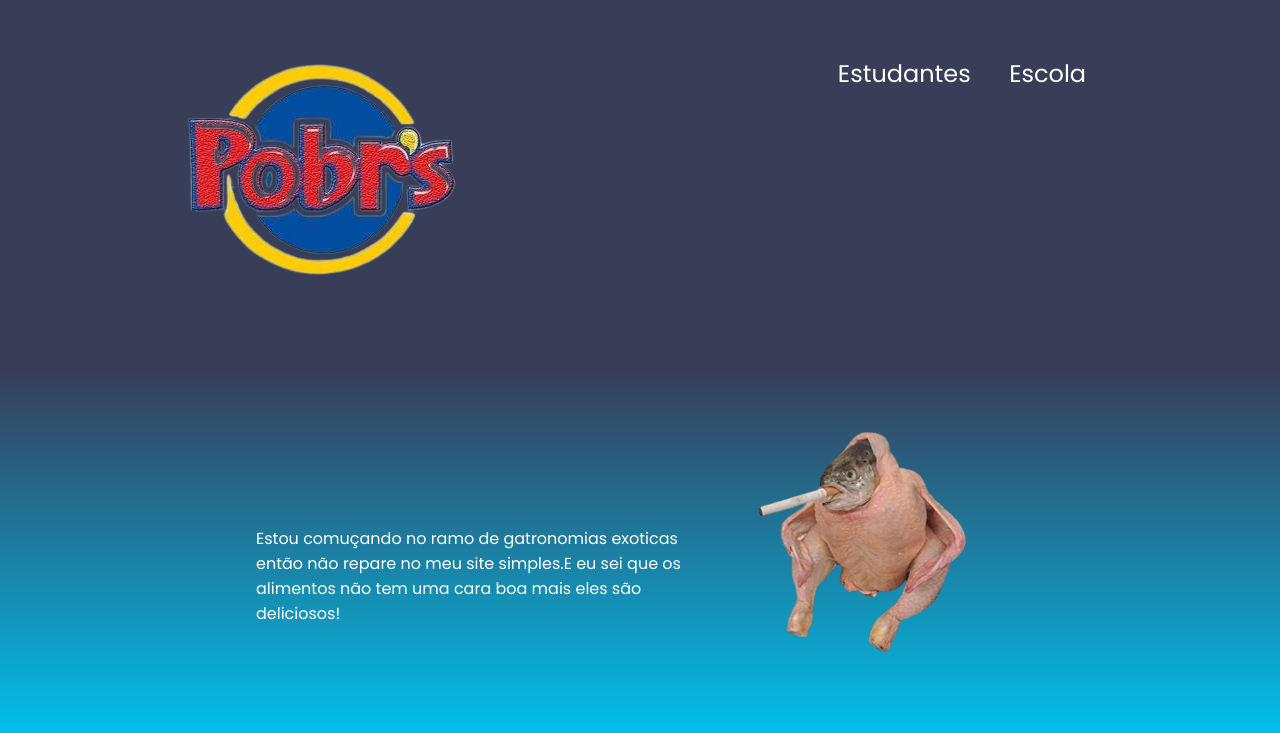
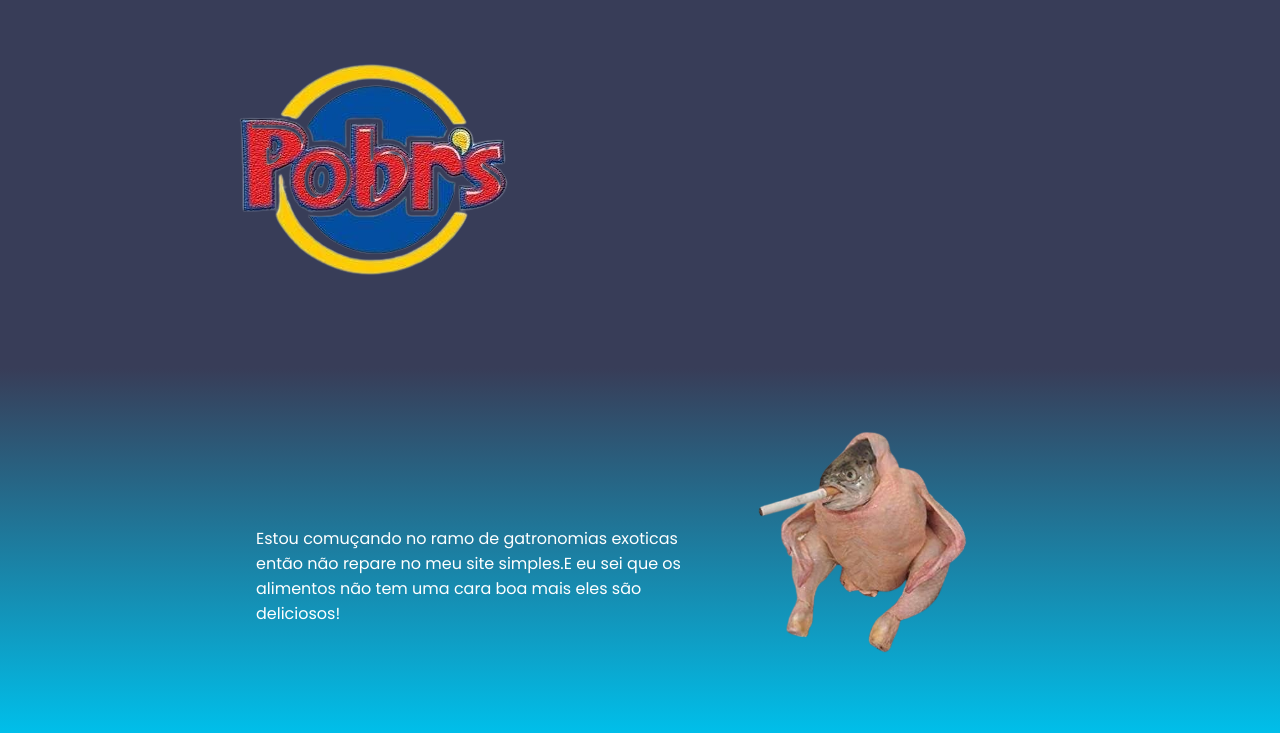
Before and after one commit to gfr3y4efijd4/Pasta-de-Trabalhos-da-Escola, a plain HTML site: page index.html in a window 1280 px wide. Shown: the top 733 px of the page. Drawn offline with Linux system fonts and the light colour scheme.

Commit message:
Pobr's 2

```diff
--- a/index.html
+++ b/index.html
@@ -14,8 +14,8 @@
      <img class="cabecalho-imagem" src="Pobr_s-removebg-preview.png" alt=""> <!--classe imagem, adicionar imagem-->
      <!--SRC define a imagem que será adicionada e ALT descreve a imagem-->
      <ul class="cabecalho-lista-item"> <!--ul cria uma lista nao ordenada-->
-        <li class="cabecalho-lista-item">Estudantes</li> <!--li são os elementos da lista-->
-        <li class="cabecalho-lista-item">Escola</li>
+        <li class="cabecalho-lista-item"></li> <!--li são os elementos da lista-->
+        <li class="cabecalho-lista-item"></li>
      </ul>
     </header>
     <section class="escola"> <!--cria uma seção no documento-->
```
